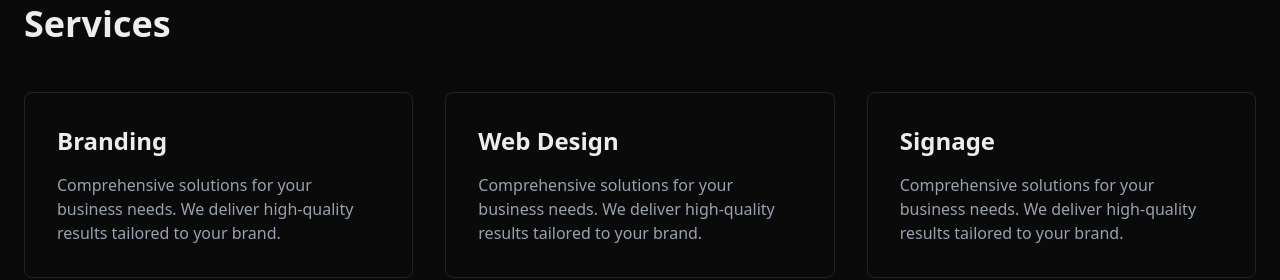
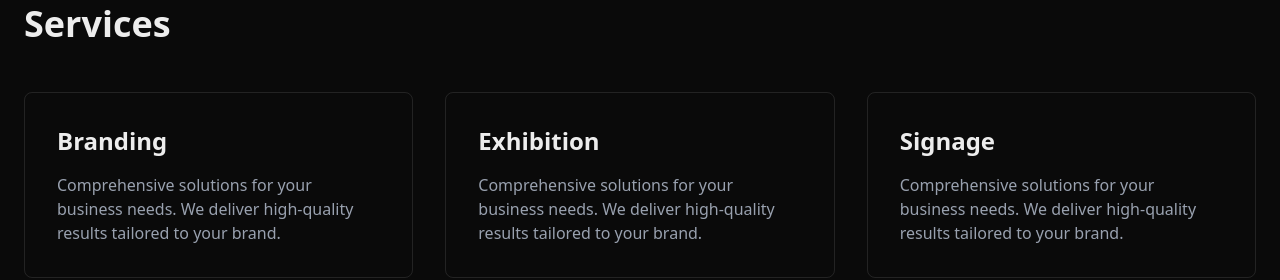
Before and after one commit to json-choi/siso-sign, a Next.js app: page / in a window 1280 px wide. Shown: the part 3040-3320 px from the top of the page. Built offline with nearby package versions, Linux system fonts and the light colour scheme.

Commit message:
Services: rename 'Web Design' to 'Exhibition'

```diff
--- a/src/app/page.tsx
+++ b/src/app/page.tsx
@@ -78,7 +78,7 @@ export default function Home() {
         <div className="container mx-auto">
           <h2 className="text-4xl font-bold mb-12">Services</h2>
           <div className="grid grid-cols-1 md:grid-cols-3 gap-8">
-            {['Branding', 'Web Design', 'Signage'].map((service) => (
+            {['Branding', 'Exhibition', 'Signage'].map((service) => (
               <div key={service} className="p-8 border border-white/10 rounded-lg hover:border-primary transition-colors">
                 <h3 className="text-2xl font-bold mb-4">{service}</h3>
                 <p className="text-gray-400">
```
